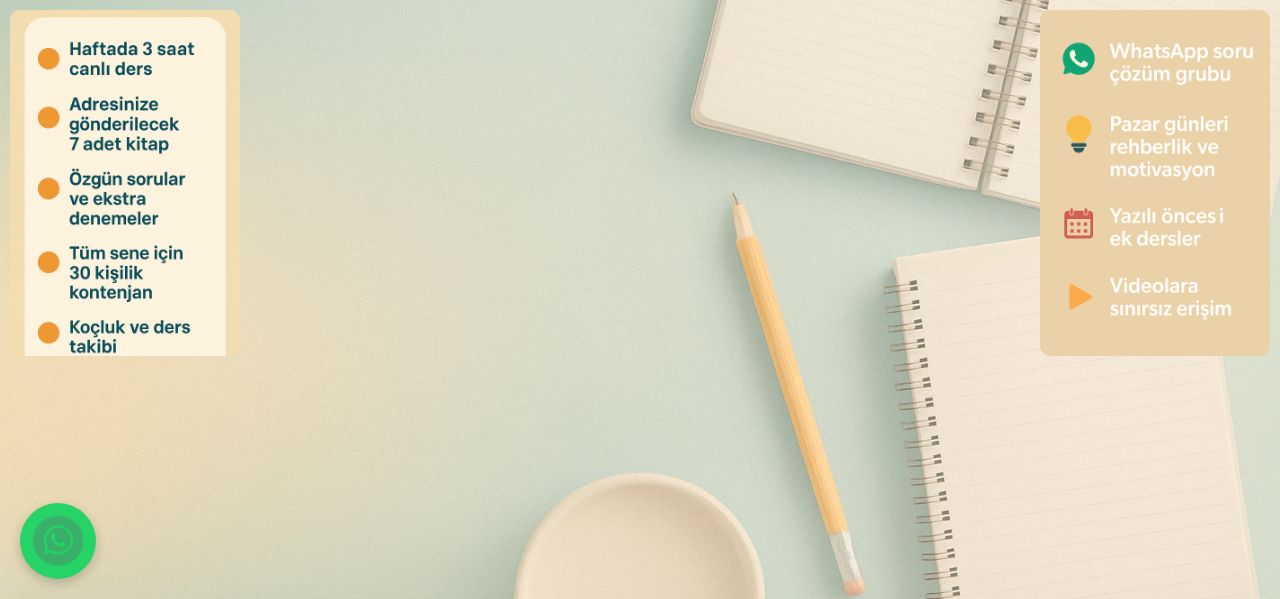
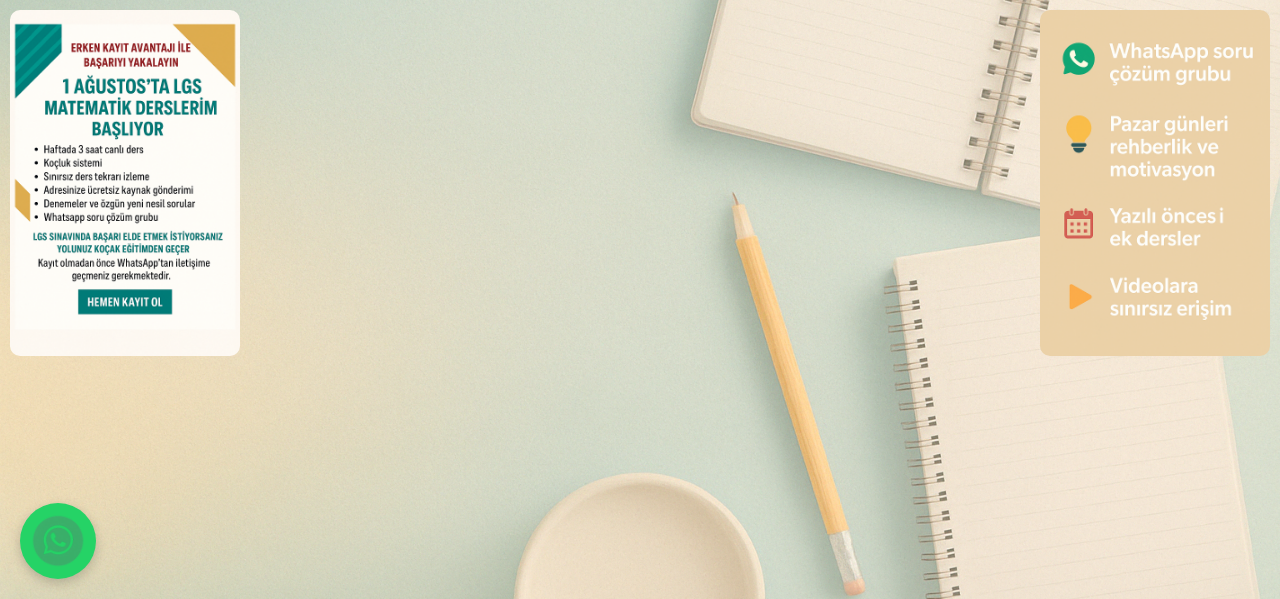
Before and after one commit to hasankck123/kocak-egitim, a Flask app: page / in a window 1280 px wide. Shown: the part 201-800 px from the top of the page. Run offline with Flask 3, Linux system fonts and the light colour scheme.

Commit message:
Slider güncellemesi ve responsive afiş sistemi eklendi

```diff
--- a/templates/index.html
+++ b/templates/index.html
@@ -3,7 +3,8 @@
 {% block content %}
 <div class="main-content">
     <div class="ads">
-        <img src="/static/images/reklam_afis.png" alt="Bilgilendirme Afişi" class="ads-image">
+        <img src="/static/images/afis1.png" alt="Afiş 1" class="ads-image">
+
     </div>
 
     <div class="content">
```
